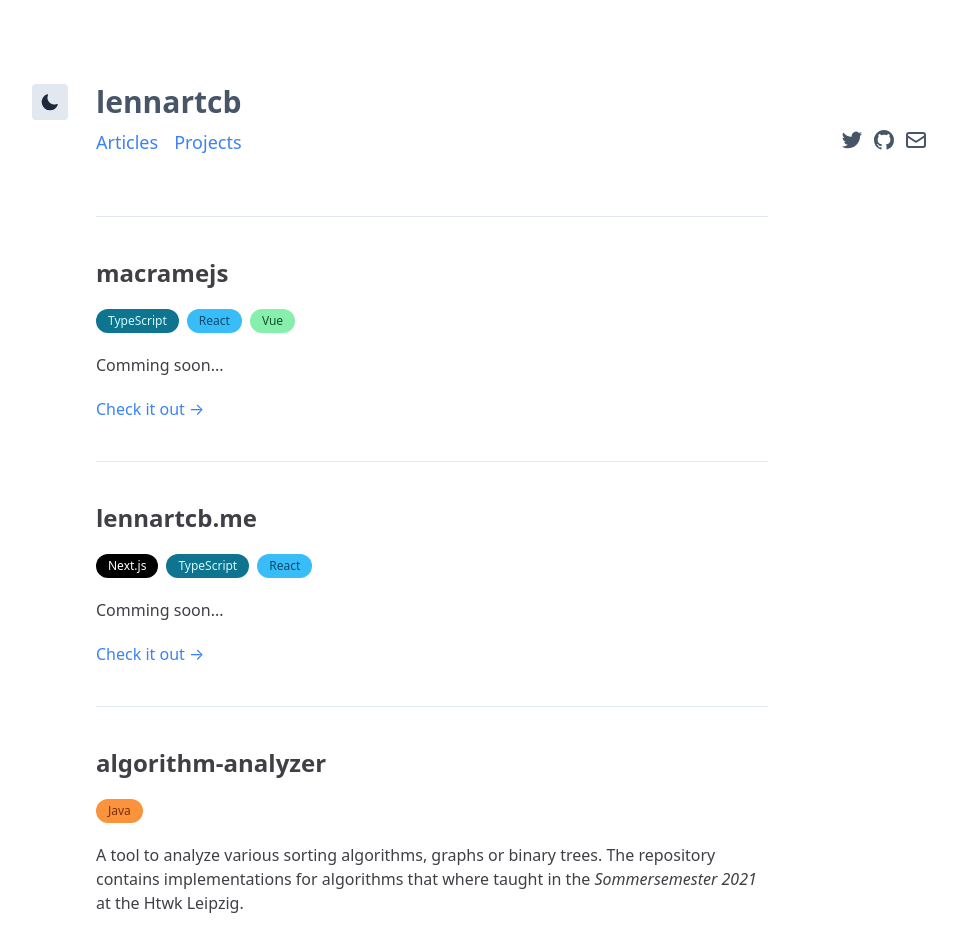
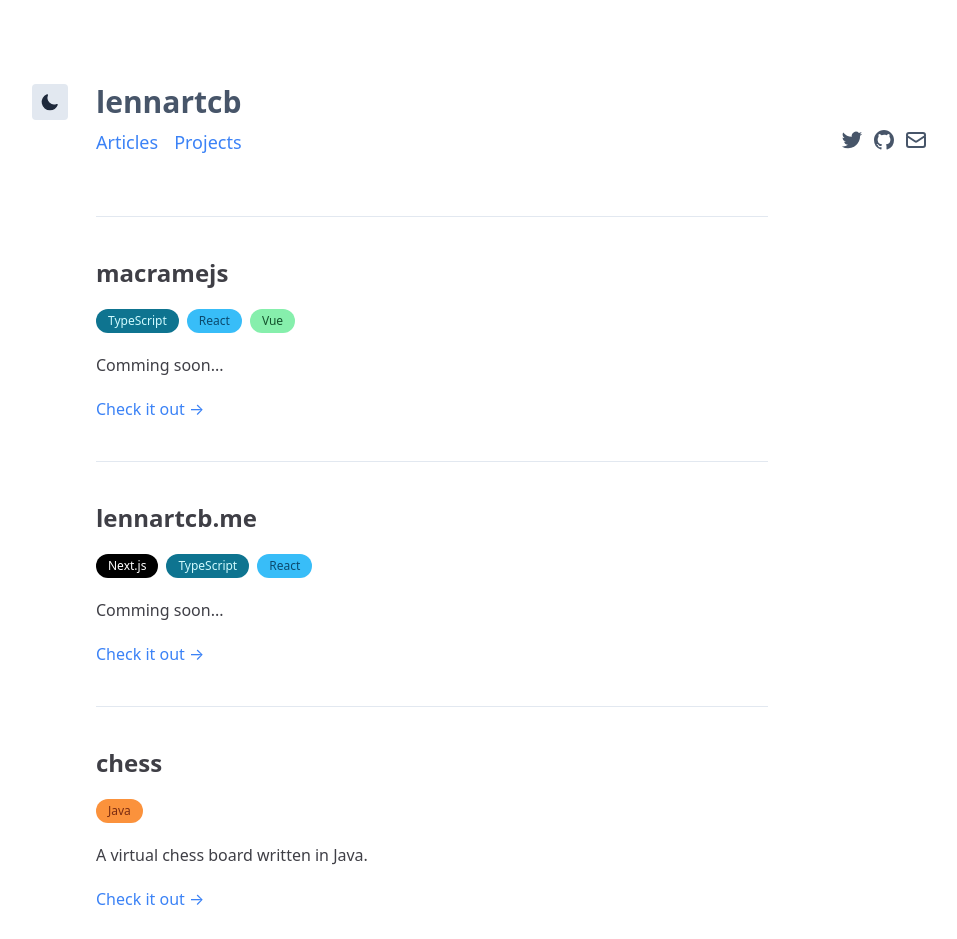
Before and after one commit to cbl/lennartcb.me, a Next.js app: page /projects in a window 1280 px wide. Shown: the top 939 px of the page, without its empty margins (160-1117 px from the left). Built offline with nearby package versions, Linux system fonts and the light colour scheme; what @tailwindcss/typography would draw is missing.

Commit message:
Update projects.tsx

```diff
--- a/pages/projects.tsx
+++ b/pages/projects.tsx
@@ -29,6 +29,15 @@ const Projects: NextPage = () => (
                             tags={['Next.js', 'TypeScript', 'React']}
                         >
                             Comming soon...
+                        </Project>
+                    </li>
+                    <li className="py-10">
+                        <Project
+                            link="https://github.com/cbl/chess"
+                            title="chess"
+                            tags={['Java']}
+                        >
+                            A virtual chess board written in Java.
                         </Project>
                     </li>
                     <li className="py-10">
```
